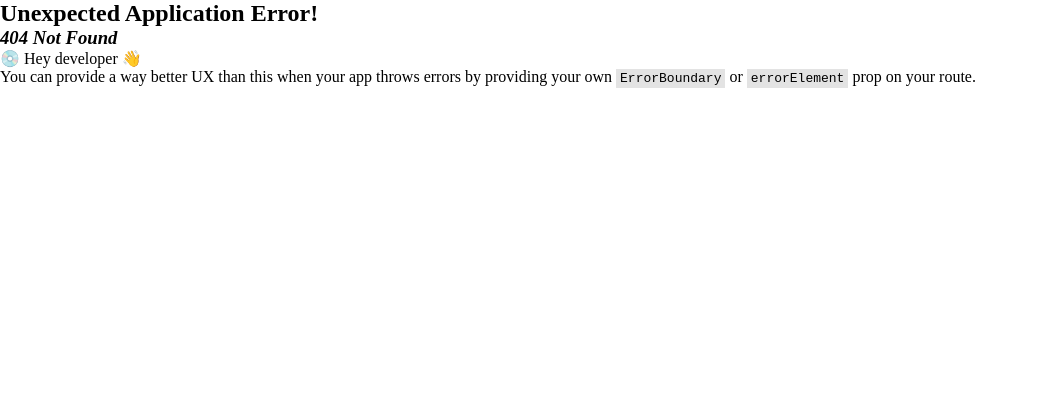
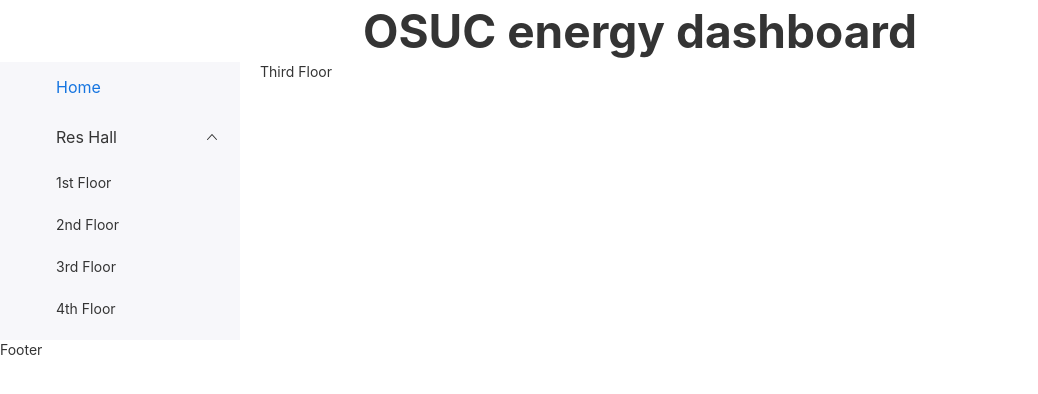
Before and after one commit to mbauer575/osuc-node, a React (Create React App) app in the folder client/: page /thirdfloor in a window 1280 px wide. Before the commit this address had no page. Shown: the top 394 px of the page, without its empty margins (0-1038 px from the left). Built offline with nearby package versions, Linux system fonts and the light colour scheme.

Commit message:
Nav updates

```diff
--- a/client/package.json
+++ b/client/package.json
@@ -11,6 +11,7 @@
     "react-dom": "^18.2.0",
     "react-router-dom": "^6.17.0",
     "react-scripts": "5.0.1",
+    "rsuite": "^5.40.0",
     "web-vitals": "^2.1.4"
   },
   "scripts": {
--- a/client/public/index.html
+++ b/client/public/index.html
@@ -3,7 +3,6 @@
 
 <head>
   <meta charset="utf-8" />
-  <link rel="icon" href="%PUBLIC_URL%/favicon.ico" />
   <meta name="viewport" content="width=device-width, initial-scale=1" />
   <meta name="theme-color" content="#000000" />
   <meta name="description" content="Web site created using create-react-app" />
--- a/client/src/App.js
+++ b/client/src/App.js
@@ -1,12 +1,11 @@
 import './styles/app.css';
-import HelloWorld from './components/HelloWorld'
-import Navbar from './components/Navbar';
+import MainLayout from './layout/MainLayout';
 function App() {
   return (
     <div className="App">
-      <Navbar />
-      <HelloWorld />
-      <div className="samplecss">Hello app CSS</div>
+      <MainLayout>
+        <h3>home</h3>
+      </MainLayout>
     </div>
   );
 }
--- a/client/src/Pages/firstFloor.js
+++ b/client/src/Pages/firstFloor.js
@@ -1,5 +1,4 @@
 import React from 'react'
-import Navbar from '../components/Navbar'
 import MainLayout from '../layout/MainLayout'
 
 
--- /dev/null
+++ b/client/src/Pages/fourthFloor.js
@@ -0,0 +1,14 @@
+import React from 'react'
+import MainLayout from '../layout/MainLayout'
+
+function fourthFloor() {
+    return (
+        <div>
+            <MainLayout>
+                <div>Fourth Floor</div>
+            </MainLayout>
+        </div>
+    )
+}
+
+export default fourthFloor
--- a/client/src/Pages/secondFloor.js
+++ b/client/src/Pages/secondFloor.js
@@ -1,10 +1,13 @@
 import React from 'react'
-import Navbar from '../components/Navbar'
+import MainLayout from '../layout/MainLayout'
+
+
 function secondFloor() {
   return (
     <div>
-        <Navbar />
-        <h1>2nd Floor</h1>
+      <MainLayout>
+        <div>Second Floor</div>
+      </MainLayout>
     </div>
   )
 }
--- /dev/null
+++ b/client/src/Pages/thirdFloor.js
@@ -0,0 +1,14 @@
+import React from 'react'
+import MainLayout from '../layout/MainLayout'
+
+function thirdFloor() {
+    return (
+        <div>
+            <MainLayout>
+                <div>Third Floor</div>
+            </MainLayout>
+        </div>
+    )
+}
+
+export default thirdFloor
--- a/client/src/components/Navbar.js
+++ b/client/src/components/Navbar.js
@@ -1,22 +1,36 @@
 import '../styles/navbar.css'
 import React from 'react'
+import { Sidenav, Nav } from 'rsuite'
 import { Link } from 'react-router-dom'
+import 'rsuite/dist/rsuite.min.css';
 
 function Navbar() {
+    const NavLink = React.forwardRef(({ href, children, ...rest }, ref) => (
+        <Link ref={ref} to={href} {...rest}>
+            {children}
+        </Link>
+    ));
     return (
-        <div className="navbar">
-            <div className="navbar-logo">
-                Logo
-            </div>
-            <ul className="navbar-menu">
-                <li><Link to="/">Home</Link></li>
-                <li><Link to="/firstFloor">1st Floor</Link></li>
-                <li><Link to="/secondFloor">2nd Floor</Link></li>
-                <li><Link to="/thirdFloor">3rd Floor</Link></li>
-                <li><Link to="/fourthFloor">4th Floor</Link></li>
-            </ul>
-
+        <div style={{ width: 240 }}>
+            <Sidenav defaultOpenKeys={['3']}>
+                <Sidenav.Body>
+                    <Nav activeKey="1">
+                        <Nav.Item eventKey="1" as={NavLink} href="/">
+                            Home
+                        </Nav.Item>
+                        <Nav.Menu eventKey="3" title="Res Hall" >
+                            <Nav.Item eventKey="3-1" as={NavLink} href="/firstfloor">1st Floor</Nav.Item>
+                            <Nav.Item eventKey="3-2" as={NavLink} href="/secondfloor">2nd Floor</Nav.Item>
+                            <Nav.Item eventKey="3-3" as={NavLink} href="/thirdfloor">3rd Floor</Nav.Item>
+                            <Nav.Item eventKey="3-4" as={NavLink} href="/fourthfloor">4th Floor</Nav.Item>
+                        </Nav.Menu>
+                    </Nav>
+                </Sidenav.Body>
+            </Sidenav>
         </div>
+        //     <Nav.Item as={NavLink} href="/">
+        //         Home
+        //     </Nav.Item>
     )
 }
 
--- /dev/null
+++ b/client/src/components/StaticHeader.js
@@ -0,0 +1,11 @@
+import React from 'react'
+import '../styles/header.css'
+function StaticHeader() {
+    return (
+        <div>
+            <h1 className="title">OSUC energy dashboard</h1>
+        </div>
+    )
+}
+
+export default StaticHeader
--- a/client/src/layout/MainLayout.js
+++ b/client/src/layout/MainLayout.js
@@ -1,12 +1,23 @@
 import React from 'react'
 import Navbar from '../components/Navbar'
-
+import StaticHeader from '../components/StaticHeader';
+import { Container, Header, Sidebar, Content, Footer } from 'rsuite';
 
 function MainLayout({ children }) {
     return (
         <div>
-            <Navbar></Navbar>
-            <div>{children}</div>
+            <Container>
+                <Header>
+                    <StaticHeader />
+                </Header>
+                <Container>
+                    <Sidebar><Navbar /></Sidebar>
+                    <Content>
+                        {children}
+                    </Content>
+                </Container>
+                <Footer>Footer</Footer>
+            </Container>
         </div>
     )
 }
--- /dev/null
+++ b/client/src/styles/header.css
@@ -0,0 +1,5 @@
+/* FILEPATH: /d:/Code (new)/osuc_energy/osuc-node/client/src/styles/header.css */
+
+.title {
+    text-align: center;
+}
```
Also changed, not shown: client/src/index.js (+10 -0 lines), 1 other file (tests, documents, lock files or other folders).
